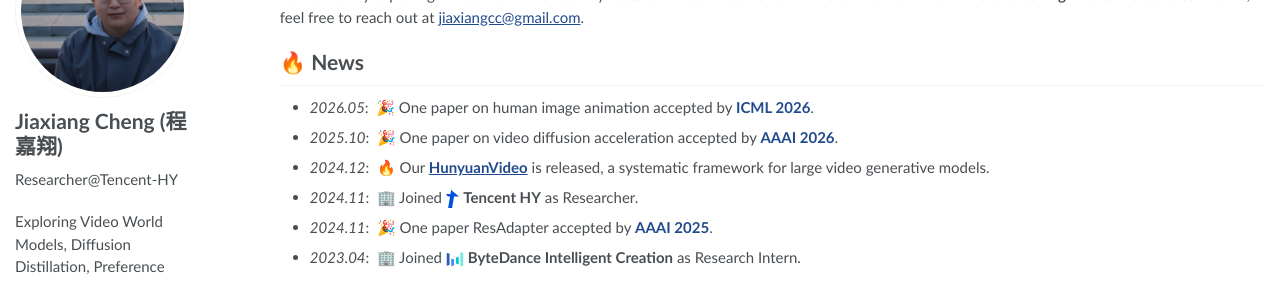
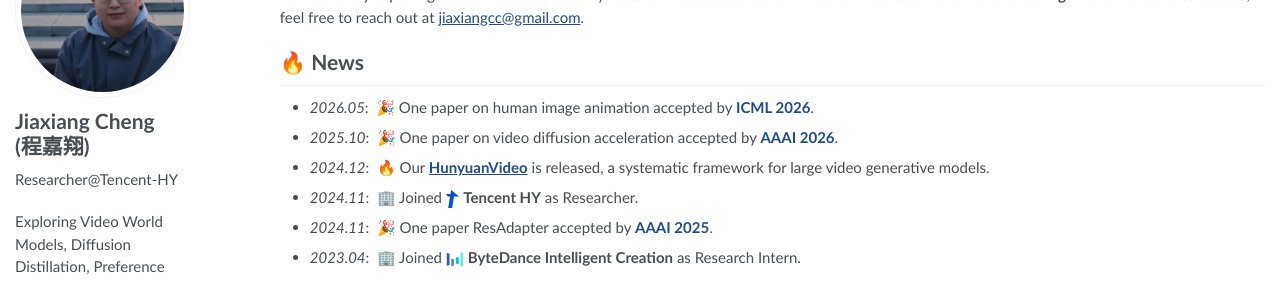
Before and after one commit to jiaxiangc/jiaxiangc.github.io, a Jekyll site: the page built from _pages/about.md, in a window 1280 px wide. Shown: the part 168-450 px from the top of the page. Built offline with Jekyll 4.4.1, drawn with Linux system fonts in a browser that asks for light colours.

```diff
--- a/_config.yml
+++ b/_config.yml
@@ -21,7 +21,7 @@ baidu_site_verification  :  # get baidu_site_verification from https://ziyuan.ba
 
 # Site Author
 author:
-  name             : "Jiaxiang Cheng (程嘉翔)"
+  name             : "Jiaxiang Cheng<br>(程嘉翔)"
   avatar           : "images/avatar.jpg"
   bio              : "Researcher@Tencent-HY"
   location         : "Beijing, China"
```
